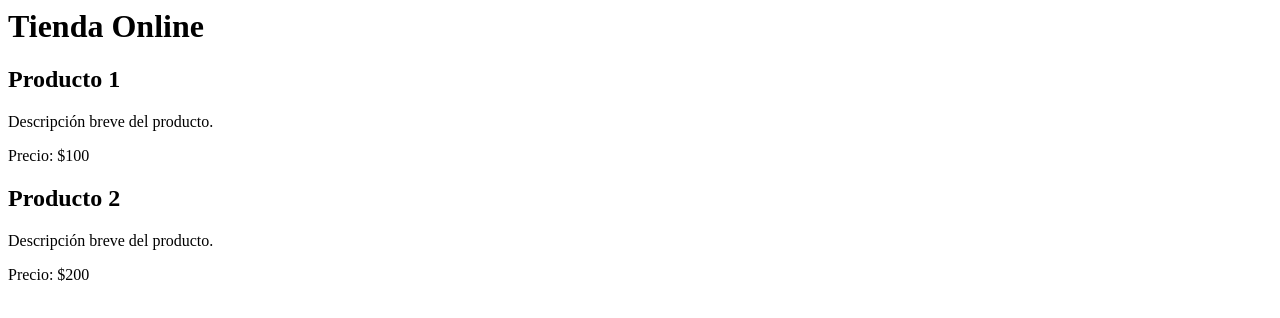
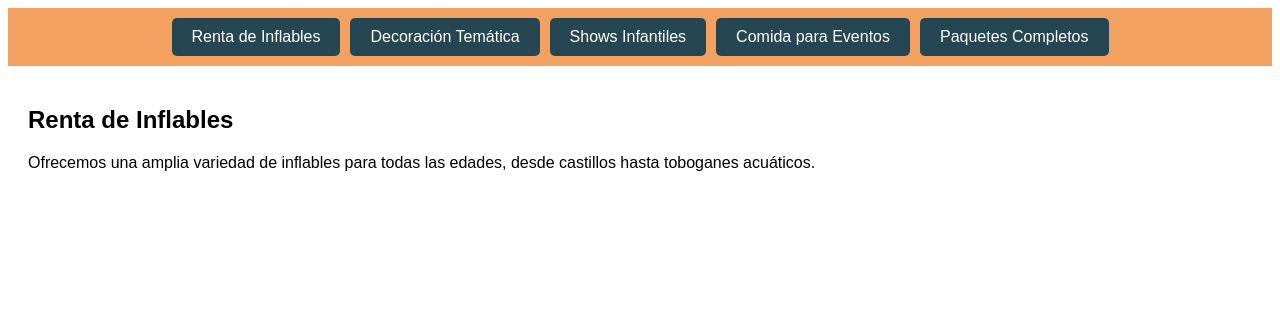
Before and after one commit to github-cloud-JRJB/tienda-online.github.io, a plain HTML site: page index.html in a window 1280 px wide. Drawn offline with Linux system fonts and the light colour scheme.

Commit message:
Update index.html

```diff
--- a/index.html
+++ b/index.html
@@ -1,13 +1,92 @@
-<div>
-  <h1>Tienda Online</h1>
-  <div class="producto">
-    <h2>Producto 1</h2>
-    <p>Descripción breve del producto.</p>
-    <p>Precio: $100</p>
+<!DOCTYPE html>
+<html lang="es">
+<head>
+  <meta charset="UTF-8">
+  <meta name="viewport" content="width=device-width, initial-scale=1.0">
+  <title>Eventos Infantiles</title>
+  <style>
+    /* Estilo del menú */
+    body {
+      font-family: Arial, sans-serif;
+    }
+
+    .menu {
+      display: flex;
+      justify-content: center;
+      background-color: #f4a261;
+      padding: 10px;
+    }
+
+    .menu a {
+      text-decoration: none;
+      color: white;
+      padding: 10px 20px;
+      margin: 0 5px;
+      background-color: #264653;
+      border-radius: 5px;
+      transition: background-color 0.3s;
+    }
+
+    .menu a:hover {
+      background-color: #2a9d8f;
+    }
+
+    .content {
+      padding: 20px;
+      display: none;
+    }
+
+    .active {
+      display: block;
+    }
+  </style>
+</head>
+<body>
+
+  <!-- Menú de navegación -->
+  <nav class="menu">
+    <a href="#inflables" onclick="showTab('inflables')">Renta de Inflables</a>
+    <a href="#decoracion" onclick="showTab('decoracion')">Decoración Temática</a>
+    <a href="#shows" onclick="showTab('shows')">Shows Infantiles</a>
+    <a href="#comida" onclick="showTab('comida')">Comida para Eventos</a>
+    <a href="#paquetes" onclick="showTab('paquetes')">Paquetes Completos</a>
+  </nav>
+
+  <!-- Contenido de las pestañas -->
+  <div id="inflables" class="content active">
+    <h2>Renta de Inflables</h2>
+    <p>Ofrecemos una amplia variedad de inflables para todas las edades, desde castillos hasta toboganes acuáticos.</p>
   </div>
-  <div class="producto">
-    <h2>Producto 2</h2>
-    <p>Descripción breve del producto.</p>
-    <p>Precio: $200</p>
+
+  <div id="decoracion" class="content">
+    <h2>Decoración Temática</h2>
+    <p>Decoración personalizada para cualquier temática: princesas, superhéroes, animales y más.</p>
   </div>
-</div>
+
+  <div id="shows" class="content">
+    <h2>Shows Infantiles</h2>
+    <p>Contrata a payasos, magos y personajes para hacer que tu evento sea inolvidable.</p>
+  </div>
+
+  <div id="comida" class="content">
+    <h2>Comida para Eventos</h2>
+    <p>Palomitas, algodones de azúcar, hot dogs y más, ¡perfectos para tus fiestas!</p>
+  </div>
+
+  <div id="paquetes" class="content">
+    <h2>Paquetes Completos</h2>
+    <p>Todo lo que necesitas para tu evento en un solo lugar. Consulta nuestras opciones.</p>
+  </div>
+
+  <script>
+    // Función para mostrar las pestañas
+    function showTab(tabId) {
+      const contents = document.querySelectorAll('.content');
+      contents.forEach(content => content.classList.remove('active'));
+
+      document.getElementById(tabId).classList.add('active');
+    }
+  </script>
+
+</body>
+</html>
```
